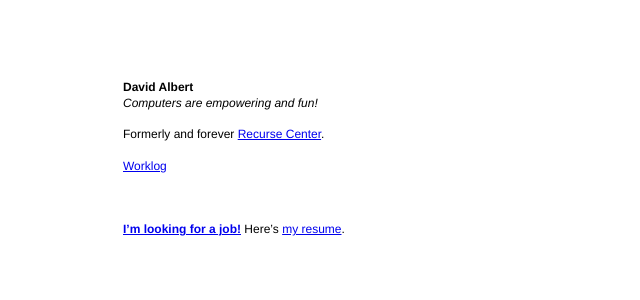
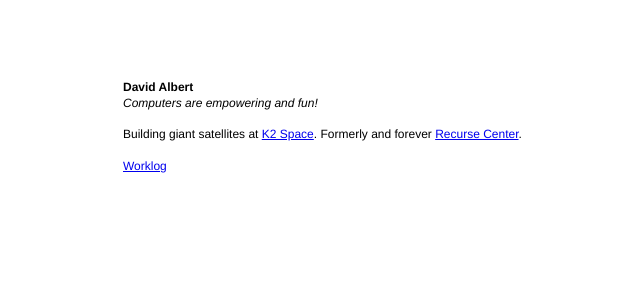
Before and after one commit to davidbalbert/davidbalbert.github.io, a Jekyll site: the page built from index.html, in a window 1280 px wide. Shown: the top 300 px of the page, without its empty margins (242-882 px from the left). Built offline with Jekyll 4.4.1, drawn with Linux system fonts in a browser that asks for light colours.

Commit message:
Remove "hire me" doc

```diff
--- a/Gemfile
+++ b/Gemfile
@@ -1,6 +1,6 @@
 source 'https://rubygems.org'
 
-ruby '3.3.1'
+ruby '3.4.2'
 
 gem 'github-pages'
 gem 'webrick'
--- a/index.html
+++ b/index.html
@@ -5,7 +5,5 @@ title: David Albert
 
 <strong>David Albert</strong><br>
 <p><em>Computers are empowering and fun!</em></p>
-<p>Formerly and forever <a href="https://www.recurse.com/">Recurse Center</a>.</p>
+<p>Building giant satellites at <a href="https://www.k2space.com">K2 Space</a>. Formerly and forever <a href="https://www.recurse.com/">Recurse Center</a>.</p>
 <p><a href="/worklog">Worklog</a></p>
-
-<p style="margin-top: 3rem;"><strong><a href="https://davidbalbert.notion.site/Hire-David-Albert-47686f4e44a44295bb6f2f2b375a4637">I’m looking for a job!</a></strong> Here’s <a href="/David Albert resume.pdf" download>my resume</a>.</p>
```
Also changed, not shown: Gemfile.lock, 1 other file.
